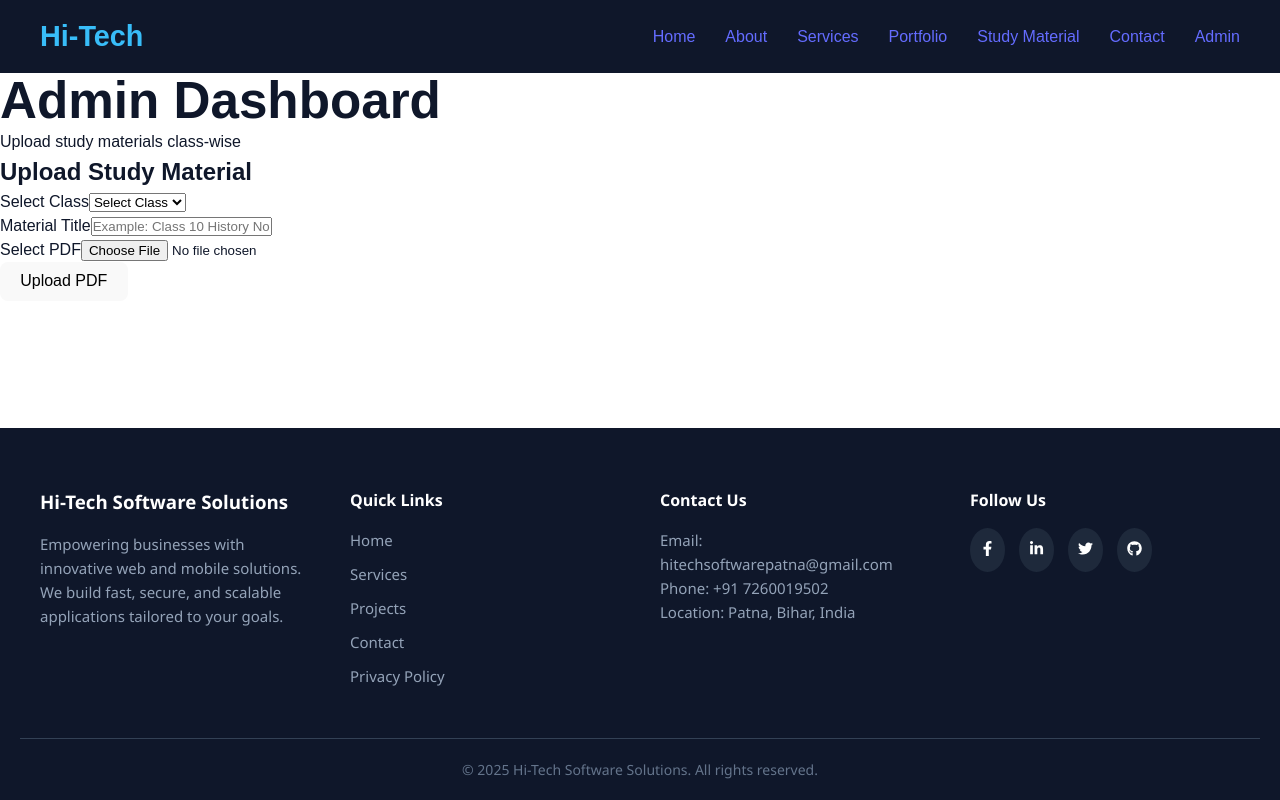
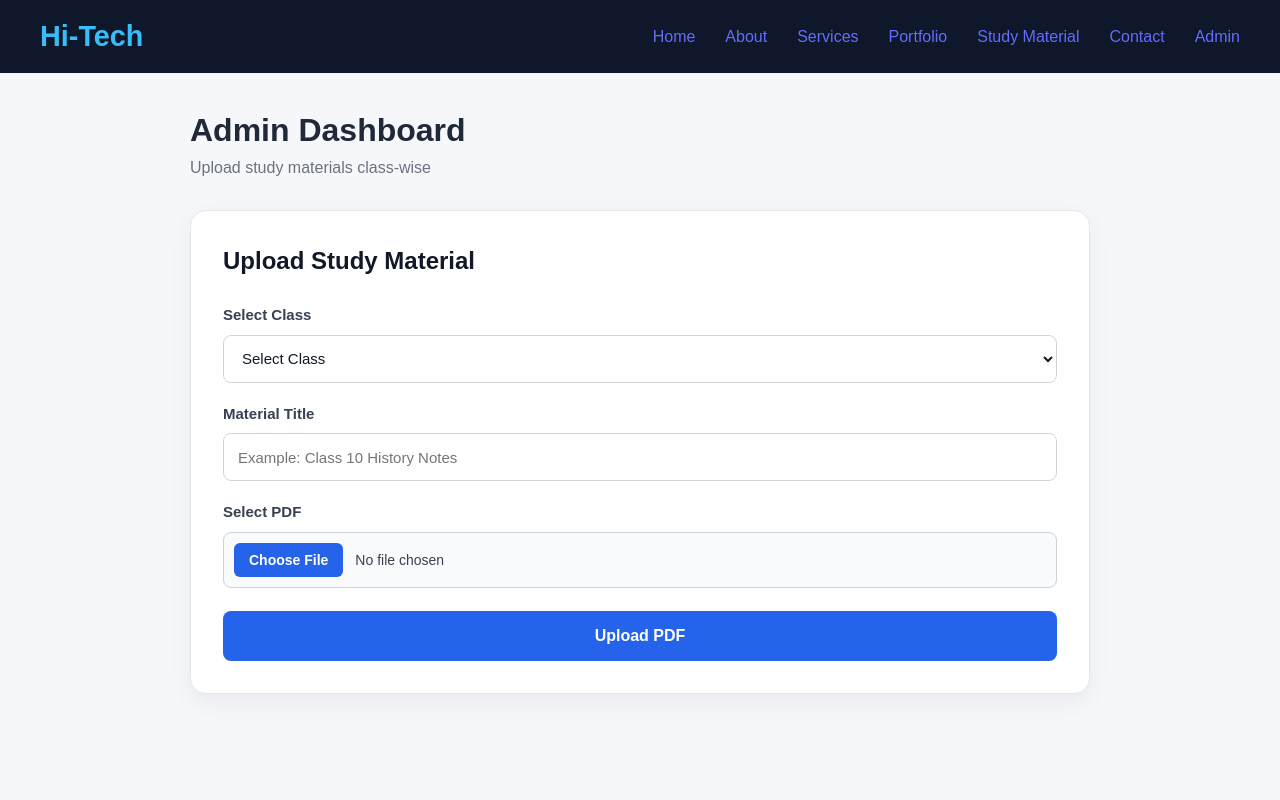
Before and after one commit to pkpraveen01/Hi-Tech-Software-Solutions, a React (Vite) app in the folder frontend/: page /admin/dashboard in a window 1280 px wide. Shown: the top 800 px of the page. Built offline with nearby package versions, Linux system fonts and the light colour scheme.

Commit message:
Add Praveen Kumar profile photo

```diff
--- a/frontend/src/pages/About.jsx
+++ b/frontend/src/pages/About.jsx
@@ -7,48 +7,116 @@ const About = () => {
     <>
       <section className="about-section">
         <div className="about-container">
+
           <div className="about-text">
-            <h2 className="about-title">Who We Are</h2>
+
+            <h2 className="about-title">
+              About Me
+            </h2>
+
             <p className="about-description">
-              At <strong>Hi-Tech Software Solutions</strong>, we are a team of passionate technologists, creative designers, and expert engineers with a mission to build transformative digital products.
-              With over <strong>5 years of industry experience</strong>, we’ve partnered with startups, SMEs, and global enterprises to deliver scalable web and mobile applications.
+              Hello! I’m <strong>Praveen Kumar</strong>, a
+              <strong> Software Engineer, Educator, and Civil Services Aspirant</strong>
+              from Bihar. I have completed my
+              <strong> B.Tech in Computer Science</strong> and have a strong
+              interest in technology, education, and continuous learning.
             </p>
+
             <p className="about-description">
-              From <strong>custom software development</strong> to <strong>cloud-native solutions</strong>, we thrive on solving complex business challenges using the latest technologies like MERN Stack, Next.js, AWS, Docker, and beyond.
+              As a <strong>Software Engineer</strong>, I enjoy designing and
+              developing modern websites and software solutions that are
+              practical, user-friendly, and reliable. I work with technologies
+              such as <strong>React, JavaScript, Node.js, Express, MongoDB</strong>,
+              and other modern web-development tools.
+            </p>
+
+            <p className="about-description">
+              Along with software development, I have around
+              <strong> 2 years of teaching experience</strong>. I have taught
+              students up to Class 12 and have worked with subjects including
+              <strong> Social Science, Physics, and Mathematics</strong>.
+              Teaching has helped me develop strong communication, presentation,
+              and problem-solving skills.
+            </p>
+
+            <p className="about-description">
+              I am also preparing for the
+              <strong> Civil Services Examination</strong>. My journey combines
+              technology, education, and public-service aspirations. Through
+              Hi-Tech Software Solutions, my aim is to use technology to create
+              useful digital solutions and make learning resources more
+              accessible to students.
             </p>
 
             <div className="about-values">
-              <h3>Our Core Values</h3>
+              <h3>What I Believe In</h3>
+
               <ul>
-                <li>✔️ Client-First Approach</li>
-                <li>✔️ Innovation & Excellence</li>
-                <li>✔️ Transparency & Integrity</li>
                 <li>✔️ Continuous Learning</li>
-                <li>✔️ Agile Collaboration</li>
+                <li>✔️ Technology for Practical Solutions</li>
+                <li>✔️ Quality Education</li>
+                <li>✔️ Honest & Transparent Work</li>
+                <li>✔️ Innovation & Improvement</li>
               </ul>
             </div>
 
             {/* Contact Info */}
+
             <div className="contact-info">
-              <h3>Contact Us</h3>
-              <p><FaPhoneAlt className="icon" /> Phone: <a href="tel:+917260019502">+91 72600 19502</a></p>
-              <p><FaWhatsapp className="icon" /> WhatsApp: <a href="https://wa.me/917260019502" target="_blank" rel="noopener noreferrer">Chat on WhatsApp</a></p>
-              <p>Email: <a href="mailto: hitechsoftwarepatna@gmail.com"> hitechsoftwarepatna@gmail.com</a></p>
+
+              <h3>Get in Touch</h3>
+
+              <p>
+                <FaPhoneAlt className="icon" />
+                Phone:
+                <a href="tel:+917260019502">
+                  +91 72600 19502
+                </a>
+              </p>
+
+              <p>
+                <FaWhatsapp className="icon" />
+                WhatsApp:
+                <a
+                  href="https://wa.me/917260019502"
+                  target="_blank"
+                  rel="noopener noreferrer"
+                >
+                  Chat on WhatsApp
+                </a>
+              </p>
+
+              <p>
+                Email:
+                <a href="mailto:hitechsoftwarepatna@gmail.com">
+                  hitechsoftwarepatna@gmail.com
+                </a>
+              </p>
+
             </div>
+
           </div>
 
           <div className="about-image">
-            <img src="/team-photo.jpg" alt="Our Team at Work" />
+
+            <img
+              src="/praveen-kumar.jpg"
+              alt="Praveen Kumar - Software Engineer and Educator"
+            />
+
           </div>
+
         </div>
       </section>
 
       {/* Floating WhatsApp Button */}
+
       <a
         href="https://wa.me/917260019502"
         className="whatsapp-float"
         target="_blank"
         rel="noopener noreferrer"
+        aria-label="Chat on WhatsApp"
       >
         <FaWhatsapp className="whatsapp-icon" />
       </a>
--- a/frontend/src/pages/AdminDashboard.css
+++ b/frontend/src/pages/AdminDashboard.css
@@ -0,0 +1,301 @@
+/* =========================================
+   ADMIN DASHBOARD
+========================================= */
+
+.admin-dashboard {
+  min-height: 100vh;
+  padding: 40px 20px;
+  background: #f5f7fb;
+  box-sizing: border-box;
+}
+
+/* =========================================
+   HEADER
+========================================= */
+
+.admin-header {
+  max-width: 900px;
+  margin: 0 auto 30px;
+  display: flex;
+  align-items: center;
+  justify-content: space-between;
+}
+
+.admin-header h1 {
+  margin: 0 0 8px;
+  color: #1f2937;
+  font-size: 32px;
+  font-weight: 700;
+}
+
+.admin-header p {
+  margin: 0;
+  color: #6b7280;
+  font-size: 16px;
+}
+
+/* =========================================
+   UPLOAD CARD
+========================================= */
+
+.upload-card {
+  width: 100%;
+  max-width: 900px;
+  margin: 0 auto;
+  padding: 32px;
+  background: #ffffff;
+  border: 1px solid #e5e7eb;
+  border-radius: 16px;
+  box-sizing: border-box;
+  box-shadow: 0 8px 25px rgba(0, 0, 0, 0.06);
+}
+
+.upload-card h2 {
+  margin: 0 0 25px;
+  color: #111827;
+  font-size: 24px;
+  font-weight: 700;
+}
+
+/* =========================================
+   FORM
+========================================= */
+
+.upload-card form {
+  display: flex;
+  flex-direction: column;
+  gap: 20px;
+}
+
+.form-group {
+  display: flex;
+  flex-direction: column;
+  gap: 8px;
+}
+
+.form-group label {
+  color: #374151;
+  font-size: 15px;
+  font-weight: 600;
+}
+
+/* =========================================
+   INPUTS
+========================================= */
+
+.form-group select,
+.form-group input[type="text"] {
+  width: 100%;
+  height: 48px;
+  padding: 0 14px;
+  border: 1px solid #d1d5db;
+  border-radius: 8px;
+  outline: none;
+  background: #ffffff;
+  color: #111827;
+  font-size: 15px;
+  box-sizing: border-box;
+  transition: border-color 0.2s ease,
+              box-shadow 0.2s ease;
+}
+
+.form-group select:focus,
+.form-group input[type="text"]:focus {
+  border-color: #2563eb;
+  box-shadow: 0 0 0 3px rgba(37, 99, 235, 0.12);
+}
+
+/* =========================================
+   FILE INPUT
+========================================= */
+
+.form-group input[type="file"] {
+  width: 100%;
+  padding: 10px;
+  border: 1px solid #d1d5db;
+  border-radius: 8px;
+  background: #f9fafb;
+  color: #374151;
+  font-size: 14px;
+  box-sizing: border-box;
+  cursor: pointer;
+}
+
+.form-group input[type="file"]::file-selector-button {
+  margin-right: 12px;
+  padding: 9px 15px;
+  border: none;
+  border-radius: 6px;
+  background: #2563eb;
+  color: #ffffff;
+  font-size: 14px;
+  font-weight: 600;
+  cursor: pointer;
+}
+
+.form-group input[type="file"]::file-selector-button:hover {
+  background: #1d4ed8;
+}
+
+/* =========================================
+   FILE PREVIEW
+========================================= */
+
+.file-preview {
+  display: flex;
+  align-items: center;
+  gap: 14px;
+  padding: 14px 16px;
+  margin-top: -5px;
+  border: 1px solid #bfdbfe;
+  border-radius: 10px;
+  background: #eff6ff;
+  color: #1e3a8a;
+}
+
+.file-preview > span {
+  font-size: 30px;
+  flex-shrink: 0;
+}
+
+.file-preview div {
+  display: flex;
+  flex-direction: column;
+  gap: 4px;
+  min-width: 0;
+}
+
+.file-preview strong {
+  color: #1e3a8a;
+  font-size: 14px;
+  font-weight: 600;
+  word-break: break-word;
+}
+
+.file-preview small {
+  color: #64748b;
+  font-size: 13px;
+}
+
+/* =========================================
+   UPLOAD BUTTON
+========================================= */
+
+.upload-button {
+  width: 100%;
+  min-height: 50px;
+  margin-top: 3px;
+  padding: 12px 20px;
+  border: none;
+  border-radius: 8px;
+  background: #2563eb;
+  color: #ffffff;
+  font-size: 16px;
+  font-weight: 600;
+  cursor: pointer;
+  transition: background 0.2s ease,
+              transform 0.1s ease,
+              box-shadow 0.2s ease;
+}
+
+.upload-button:hover {
+  background: #1d4ed8;
+  box-shadow: 0 6px 16px rgba(37, 99, 235, 0.2);
+}
+
+.upload-button:active {
+  transform: translateY(1px);
+}
+
+.upload-button:disabled {
+  background: #9ca3af;
+  cursor: not-allowed;
+  box-shadow: none;
+}
+
+/* =========================================
+   MESSAGE
+========================================= */
+
+.upload-message {
+  margin: 0;
+  padding: 13px 15px;
+  border-radius: 8px;
+  background: #f0fdf4;
+  border: 1px solid #bbf7d0;
+  color: #166534;
+  font-size: 14px;
+  line-height: 1.5;
+  word-break: break-word;
+}
+
+/* =========================================
+   MOBILE
+========================================= */
+
+@media (max-width: 600px) {
+  .admin-dashboard {
+    padding: 25px 14px;
+  }
+
+  .admin-header {
+    margin-bottom: 22px;
+  }
+
+  .admin-header h1 {
+    font-size: 26px;
+  }
+
+  .admin-header p {
+    font-size: 14px;
+  }
+
+  .upload-card {
+    padding: 20px 16px;
+    border-radius: 12px;
+  }
+
+  .upload-card h2 {
+    font-size: 21px;
+    margin-bottom: 20px;
+  }
+
+  .upload-card form {
+    gap: 17px;
+  }
+
+  .form-group select,
+  .form-group input[type="text"] {
+    height: 46px;
+  }
+
+  .upload-button {
+    min-height: 48px;
+  }
+}
+
+/* =========================================
+   VERY SMALL SCREENS
+========================================= */
+
+@media (max-width: 380px) {
+  .admin-dashboard {
+    padding: 20px 10px;
+  }
+
+  .upload-card {
+    padding: 17px 13px;
+  }
+
+  .admin-header h1 {
+    font-size: 23px;
+  }
+
+  .file-preview {
+    padding: 12px;
+  }
+
+  .file-preview > span {
+    font-size: 25px;
+  }
+}
--- a/frontend/src/pages/AdminLogin.jsx
+++ b/frontend/src/pages/AdminLogin.jsx
@@ -12,8 +12,24 @@ const AdminLogin = () => {
   const handleLogin = (event) => {
   event.preventDefault();
 
-    // Temporary login credentials
-    if (username === 'admin' && password === 'admin123') {
+  const validAdmins = [
+    {
+      username: 'admin',
+      password: 'admin123',
+    },
+    {
+      username: 'py77750@gmail.com',
+      password: '1234567890',
+    },
+  ];
+
+  const isValidAdmin = validAdmins.some(
+    (admin) =>
+      admin.username === username &&
+      admin.password === password
+  );
+
+  if (isValidAdmin) {
     setError('');
     navigate('/admin/dashboard');
   } else {
```
Also changed, not shown: frontend/public/praveen-kumar.jpg.png (added). Lines whose indentation alone changed are shown as unchanged.
